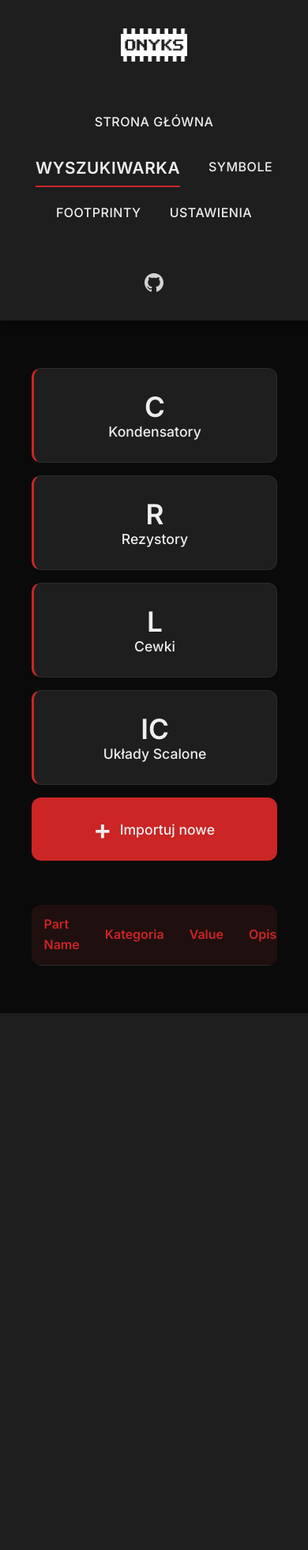
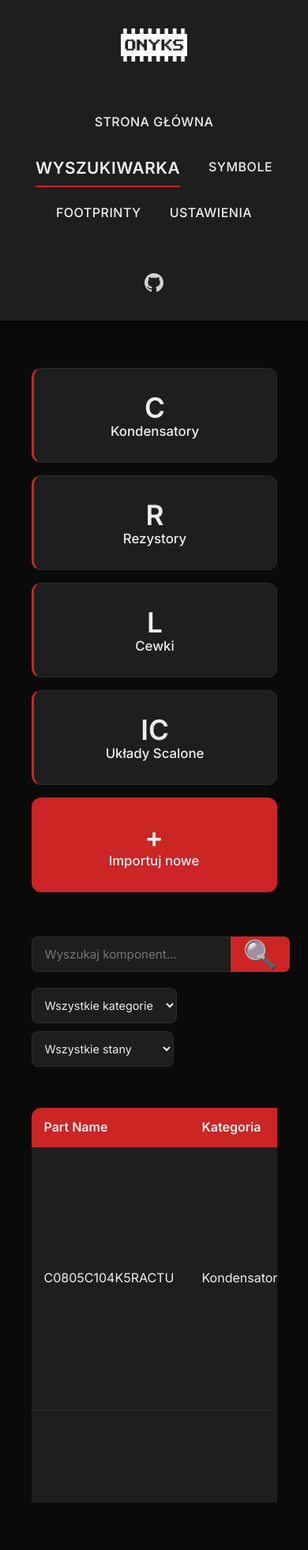
Before and after one commit to knonyks/onyks-pcb-elements-database-manager, a Python web app: template server/app/templates/search_components.html in a window 390 px wide. Shown: the whole page at 79% size. Before the commit the page ends 1283 px from the top, so only its background shows below. Run offline with Jinja, Linux system fonts and the light colour scheme; the template is opened without the code that fills it, so the values that code supplies are empty.

Commit message:
CSS Update pt.4

```diff
--- a/server/app/static/style.css
+++ b/server/app/static/style.css
@@ -9,7 +9,16 @@
     --light-small: ffffffcc;
     --success: #66bb6a;
     --error: #ef5350;
+    --table-max-height: 500px;
 }
+
+
+/* NAGŁÓWKI DLA CTRL+F */
+
+/* PASEK NAWIGACYJNY (HOME,SEARCH,SETTINGS ITD.) */
+/* DASHBOARD (STRONA STARTOWA/CZOŁOWA)*/
+/* WYSZUKIWARKA KOMPONENTÓW */
+/* ZAKŁADKA IMPORT */
 
 * {
     margin: 0;
@@ -197,7 +206,6 @@ body {
         width: calc(100% - 24px);
     }
 }
-
 /* ============================================= */
 /* DASHBOARD (STRONA STARTOWA/CZOŁOWA)*/
 /* ============================================= */
@@ -312,197 +320,202 @@ body {
 /* ============================================= */
 
 @media (max-width: 1024px) {
-    .navbar {
-        flex-direction: column;
-        gap: 24px;
-    }
-
-    .Nav_Btn {
-        flex-wrap: wrap;
-        justify-content: center;
-    }
+.navbar {flex-direction: column;gap: 24px;}
+.Nav_Btn {flex-wrap: wrap;justify-content: center;}
 }
 
 /* ============================================= */
 /* WYSZUKIWARKA KOMPONENTÓW */
 /* ============================================= */
 
+/* === PODSTAWOWE STYLE === */
 .search-container {
   display: flex;
   flex-direction: column;
-    gap: 32px;
-    padding: 20px;
+  gap: 2rem;
+  padding: 1.25rem;
 }
 
+/* === PRZYCISKI KATEGORII === */
 .category-buttons {
   display: grid;
-    grid-template-columns: repeat(auto-fit, minmax(200px, 1fr));
-    gap: 16px;
-    margin-bottom: 24px;
+  grid-template-columns: repeat(auto-fit, minmax(12.5rem, 1fr));
+  gap: 1rem;
+  margin-bottom: 1.5rem;
 }
 
-.category-btn {
-    background-color: var(--dark-light);
-    border-radius: 12px;
-    padding: 20px;
+.category-btn, .import-btn {
+  border-radius: 0.75rem;
+  padding: 1.25rem;
   display: flex;
   flex-direction: column;
   align-items: center;
   justify-content: center;
+  text-align: center;
+  min-height: 7.5rem;
+  cursor: pointer;
+  transition: all 0.28s cubic-bezier(.2,.9,.3,1);
+  background: var(--dark-light);
   border: 1px solid var(--gray);
-    border-left: 3px solid var(--primary);
-    transition: all 0.3s ease;
-    cursor: pointer;
-    text-align: center;
-    min-height: 120px;
+  color: var(--light);
 }
-
+.category-btn { border-left: 3px solid var(--primary); }
 .category-btn:hover {
-    transform: translateY(-5px);
-    box-shadow: 0 10px 20px rgba(0, 0, 0, 0.2);
+  transform: translateY(-6px);
+  box-shadow: 0 10px 20px rgba(0,0,0,0.45);
   border-color: var(--primary);
-}
-
-.btn-icon {
-    font-size: 2.2rem;
-    font-weight: bold;
-    color: var(--light);
-    transition: all 0.3s ease;
-    line-height: 1;
-    display: flex;
-    align-items: center;
-    justify-content: center;
-    height: 40px;
-}
-
-.btn-label {
-    font-size: 1.1rem;
-    font-weight: 500;
-    color: var(--light);
 }
 
 .import-btn {
   background-color: var(--primary);
   color: white;
   border: none;
-    border-radius: 12px;
-    padding: 20px;
+}
+.import-btn:hover {
+  background-color: var(--primary-light);
+  transform: translateY(-3px);
+  box-shadow: 0 5px 12px rgba(203,37,37,0.25);
+}
+
+.btn-icon {
+  font-size: 2.2rem;
+  font-weight: 700;
+  color: var(--light);
+  transition: transform .25s;
+  height: 2.5rem;
   display: flex;
   align-items: center;
   justify-content: center;
-    gap: 10px;
-    font-weight: bold;
-    cursor: pointer;
-    transition: all 0.3s ease;
 }
+.btn-label { font-size: 1.05rem; font-weight: 500; color: var(--light); }
 
-.import-btn:hover {
-    background-color: var(--primary-light);
-    transform: translateY(-3px);
-    box-shadow: 0 5px 15px rgba(203, 37, 37, 0.3);
+/* === WYSZUKIWARKA / KONTROLKI === */
+.search-controls {
+  display: flex;
+  flex-wrap: wrap;
+  gap: 1.25rem;
+  margin-bottom: 1.25rem;
+  align-items: center;
 }
-
-.add-btn {
+.search-bar {
+  display: flex;
+  flex-grow: 1;
+  max-width: 25rem;
+  min-width: 15.625rem;
+}
+.search-input {
+  flex-grow: 1;
+  padding: 0.75rem 1rem;
+  border-radius: 0.5rem 0 0 0.5rem;
+  border: 1px solid var(--gray);
+  border-right: none;
+  background-color: var(--dark-light);
+  color: var(--light);
+  font-size: 0.95rem;
+}
+.search-input:focus { outline: none; border-color: var(--primary); }
+.search-btn {
+  padding: 0 1rem;
   background-color: var(--primary);
   color: white;
   border: none;
-    border-radius: 12px;
-    padding: 20px;
+  border-radius: 0 0.5rem 0.5rem 0;
+  cursor: pointer;
+  transition: background-color 0.2s;
+}
+.search-btn:hover { background-color: var(--primary-light); }
+
+/* === FILTRY === */
+.table-filters {
   display: flex;
-    align-items: center;
-    justify-content: center;
-    gap: 10px;
-    font-weight: bold;
+  gap: 0.625rem;
+  flex-wrap: wrap;
+}
+.filter-select {
+  padding: 0.75rem;
+  border-radius: 0.5rem;
+  border: 1px solid var(--gray);
+  background-color: var(--dark-light);
+  color: var(--light);
   cursor: pointer;
-    transition: all 0.3s ease;
+  font-size: 0.9rem;
+  min-width: 11.25rem;
+}
+.filter-select:focus { outline: none; border-color: var(--primary); }
+
+/* TABELKA */
+.table-container {
+    display:flex;
+    flex-direction: column;
+    width: 100%;
+    max-width: 100%;
+    max-height: var(--table-max-height);
+    overflow-x: auto;
+    overflow-y: hidden;
 }
 
-.add-btn:hover {
-    background-color: var(--primary-light);
-    transform: translateY(-3px);
-    box-shadow: 0 5px 15px rgba(203, 37, 37, 0.3);
+.table-header-wrapper {
+    width: 100%;
+    overflow-x: hidden;
 }
 
-.results-table {
-    padding: 0;
+.table-body-wrapper {
+    overflow-y: auto;
     overflow-x: auto;
-    border-radius: 12px;
+    max-height: var(--table-max-height);
+    flex-grow: 1;
+    border-bottom-left-radius: 0.75rem;
+    border-bottom-right-radius: 0.75rem;
+}
+
+.table-container::-webkit-scrollbar-thumb {
+    background-color: var(--primary);
+    border: 4px solid transparent;
+    border-radius: 8px;
+    background-clip: padding-box;
+}
+
+.table-container::-webkit-scrollbar {
+    width: 16px;
+    height: 16px;
+    background-color: var(--dark-light);
+    border-bottom-right-radius: 0.75rem;
 }
 
 table {
     width: 100%;
-    border-collapse: separate;
-    border-spacing: 0;
-    background-color: var(--dark-light);
-    border-radius: 12px;
-    overflow: hidden;
+    border: hidden;
+    border-collapse: collapse;
+    table-layout: fixed;
 }
 
-thead {
-    background-color: rgb(35 0 0 / 49%);
-}
-
-thead tr:first-child th:first-child {
-    border-top-left-radius: 12px;
-}
-
-thead tr:first-child th:last-child {
-    border-top-right-radius: 12px;
+th, td {
+    width: 200px;
+    padding: 0.75rem 1rem;
+    overflow: hidden;
+    text-overflow: ellipsis;
+    white-space: nowrap;
 }
 
 th {
-    padding: 16px 24px;
+    background-color: var(--primary);
     text-align: left;
-    color: var(--primary);
-    font-weight: 600;
+}
+
+td {
+    background-color: var(--dark-light);
+    color: var(--light);
     border-bottom: 1px solid var(--gray);
 }
 
-td {
-    padding: 16px 24px;
-    border-bottom: 1px solid var(--gray);
+.table-scroll tbody {
+    overflow-y: auto;
 }
 
-tbody tr:last-child td {
-    border-bottom: none;
-}
-
-tbody tr:last-child td:first-child {
-    border-bottom-left-radius: 12px;
-}
-
-tbody tr:last-child td:last-child {
-    border-bottom-right-radius: 12px;
-}
-
-tr:hover {
-    background-color: rgba(255, 255, 255, 0.03);
-}
-
-.symbol-preview {
-    max-width: 80px;
-    max-height: 40px;
-    cursor: pointer;
-    transition: transform 0.2s ease;
-    border-radius: 4px;
-    border: 1px solid var(--gray);
-}
-
-.symbol-preview:hover {
-    transform: scale(1.05);
-    border-color: var(--primary);
-}
-
-/* Responsywność */
-@media (max-width: 768px) {
-    .category-btn {
-        min-width: 100%;
-    }
-
-    th, td {
-        padding: 12px 16px;
-    }
-}
+th:first-child {border-top-left-radius: 0.75rem;}
+th:last-child {border-top-right-radius: 0.75rem;}
+/* td:first-child {border-bottom-left-radius: 0.75rem;}
+td:last-child {border-bottom-right-radius: 0.75rem;}     */
 
 /* ============================================= */
 /* ZAKŁADKA IMPORT */
@@ -634,18 +647,5 @@ tr:hover {
 }
 
 /* Responsywność */
-@media (max-width: 768px) {
-    .action-buttons {
-        flex-direction: column;
-    }
-
-    .add-btn {
-        width: 100%;
-    }
-}
-
-@media (max-width: 1100px) {
-    .form-grid {
-        grid-template-columns: repeat(auto-fit, minmax(300px, 1fr));
-    }
-}
+@media (max-width: 768px) { .action-buttons {flex-direction: column;} .add-btn {width: 100%;} }
+@media (max-width: 1100px) { .form-grid { grid-template-columns: repeat(auto-fit, minmax(300px, 1fr)); } }
--- a/server/app/templates/search_components.html
+++ b/server/app/templates/search_components.html
@@ -26,22 +26,60 @@
     </div>
 
     <!-- Tabela wyników -->
-    <div class="card results-table">
+    <div class="search-controls">
+        <div class="search-bar">
+            <input type="text" placeholder="Wyszukaj komponent..." class="search-input">
+            <button class="search-btn">
+                <span class="btn-icon">🔍</span>
+            </button>
+        </div>
+        <div class="table-filters">
+            <select class="filter-select">
+                <option>Wszystkie kategorie</option>
+                <option>Kondensatory</option>
+                <option>Rezystory</option>
+                <option>Cewki</option>
+                <option>Układy Scalone</option>
+            </select>
+            <select class="filter-select">
+                <option>Wszystkie stany</option>
+                <option>Dostępny</option>
+                <option>Na zamówienie</option>
+                <option>Brak</option>
+            </select>
+        </div>
+    </div>
+
+    <!-- Tabela wyników -->
+    <div class="table-container">
         <table>
             <thead>
                 <tr>
                     <th>Part Name</th>
                     <th>Kategoria</th>
                     <th>Value</th>
-                    <th>Opis</th>
+                    <th class="description-col">Opis</th>
                     <th>Dostępność</th>
-                    <th>Cechy (Screen)</th>
+                    <th>Cechy</th>
                 </tr>
             </thead>
-            <tbody>
-                <!-- Tutaj będą wyniki wyszukiwania -->
-            </tbody>
         </table>
+        <div class="table-scroll">
+            <table>
+                <tbody>
+                    {% for i in range(25) %}
+                    <tr>
+                        <td>C0805C104K5RACTU</td>
+                        <td>Kondensatory</td>
+                        <td>100nF</td>
+                        <td>Kondensator ceramiczny 100nF 50V X7R 0805</td>
+                        <td><span class="status available">Dostępny</span></td>
+                        <td><img src="{{url_for('static', filename='images/preview.png')}}" class="symbol-preview"></td>
+                    </tr>
+                    {% endfor %}
+                </tbody>
+            </table>
+        </div>
     </div>
 </div>
 {% endblock %}
--- a/server/config.json
+++ b/server/config.json
@@ -9,7 +9,7 @@
         "port": 5432,
         "username": "postgres",
         "password": "1234",
-        "name": "zbyszek"
+        "name": "altium_library"
     },
     "usersDatabase":
     {
@@ -21,8 +21,8 @@
     },
     "svn":
     {
-        "url": "https://Aspire5/svn/altium_lib/",
-        "user": "zero-jedynkowy",
+        "url": "https://Xenon02/svn/database/",
+        "user": "Xenon02",
         "password": "1234",
         "path": "./svn_repo"
     }
```
Also changed, not shown: server/app/templates/dashboard.html (+4 -4 lines). Lines whose indentation alone changed are shown as unchanged.
